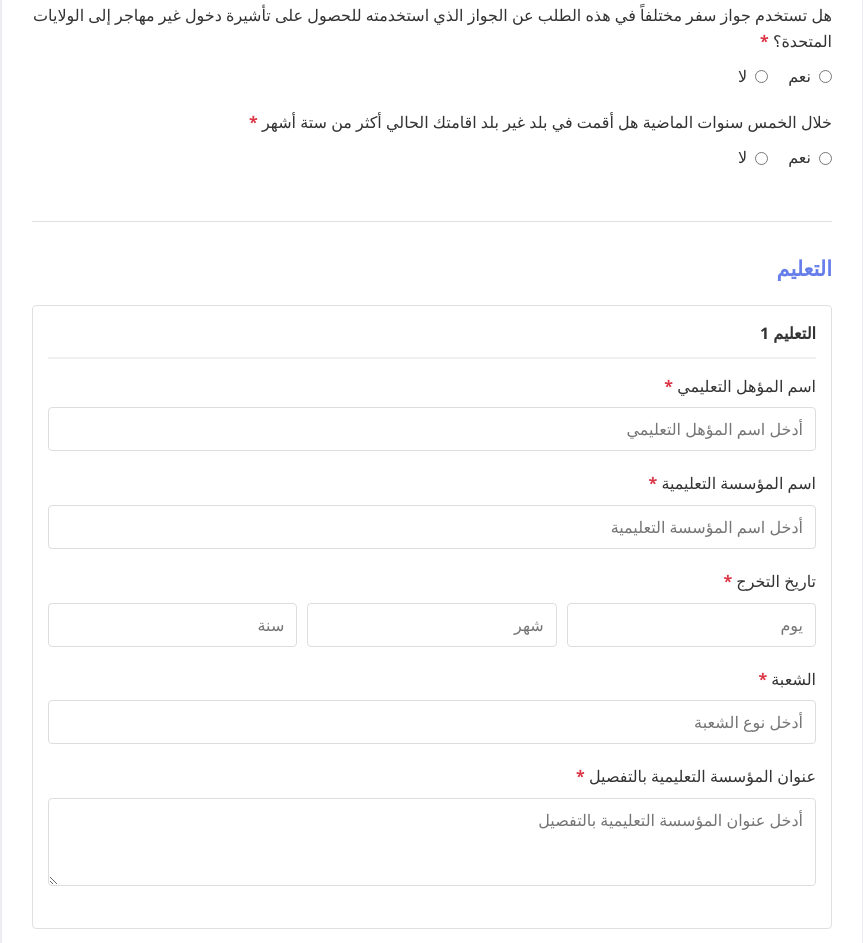
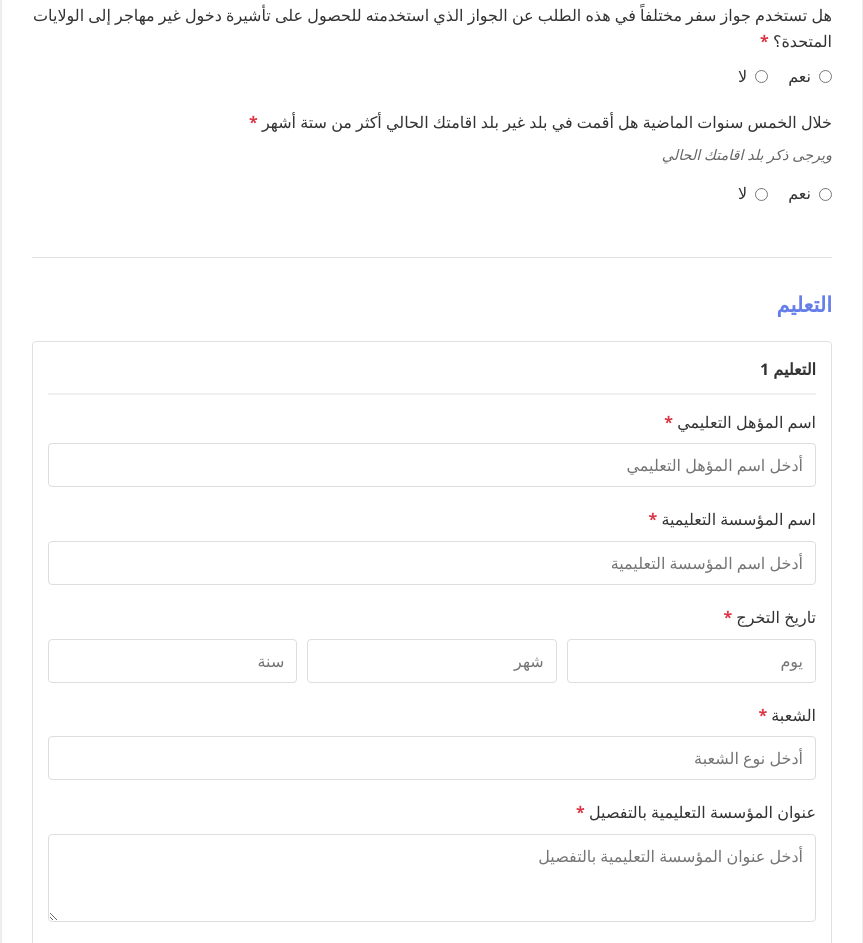
Before and after one commit to nayernfs-ui/Canada-Tourism-Visa, a website: page index.html in a window 1280 px wide. Shown: the part 1155-2098 px from the top of the page, without its empty margins (208-1071 px from the left). Drawn offline with Linux system fonts and the light colour scheme.

Commit message:
Add instruction to mention current residence country for travel history question

```diff
--- a/index.html
+++ b/index.html
@@ -178,6 +178,7 @@
 
           <div class="question-group">
             <label>خلال الخمس سنوات الماضية هل أقمت في بلد غير بلد اقامتك الحالي أكثر من ستة أشهر <span class="required">*</span></label>
+            <p class="field-instruction">ويرجى ذكر بلد اقامتك الحالي</p>
             <div class="radio-group">
               <label class="radio-label">
                 <input type="radio" name="stayOutsideOriginCountry" value="نعم" required onchange="toggleStayFields()" />
```
Also changed, not shown: 2 other files.
